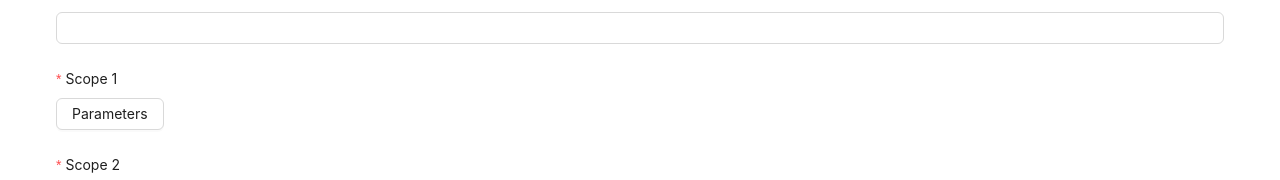
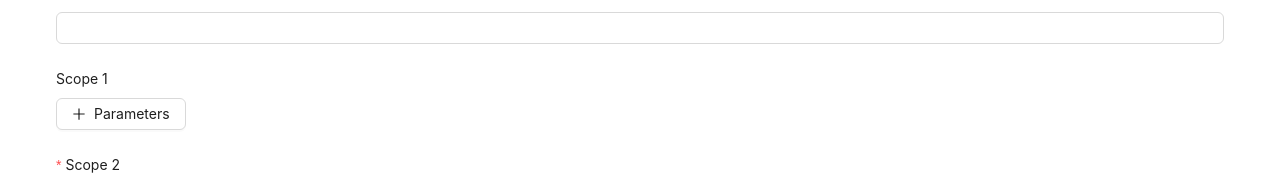
Before and after one commit to vmkmanokumar/GHG-Conversion-Factors, a Next.js app: page /DataEntery in a window 1280 px wide. Shown: the part 444-624 px from the top of the page. Built offline with nearby package versions, Linux system fonts and the light colour scheme; no server answers.

Commit message:
data added successFully

```diff
--- a/src/app/(Scopes)/ScopeOne/Activities/parameterAndUnit/page.js
+++ b/src/app/(Scopes)/ScopeOne/Activities/parameterAndUnit/page.js
@@ -2,15 +2,17 @@
 import React, { useEffect, useState, useCallback } from "react";
 import { Disclosure } from "@headlessui/react";
 import { ChevronDown } from "lucide-react";
-import { Input, Select, Button } from "antd";
+import { Input, Select, Button ,message} from "antd";
 import { motion } from "framer-motion";
 import { useScopeOne } from "../../Context/ScopeOneContext";
 
 const { Option } = Select;
 
-export default function ParametersAndUnits() {
+export default function ParametersAndUnits({setScopeOneTotal,scopeOneTotal}) {
   const { selectedFuels, setSelectedFuels } = useScopeOne();
   const [biogas, setBiogas] = useState([]);
+  const [messageApi, contextHolder] = message.useMessage();
+
 
   console.log("Selected Fuels:", selectedFuels);
 
@@ -38,7 +40,7 @@ export default function ParametersAndUnits() {
     console.log("Payload to be sent:", payload); // Check the transformed payload
 
     try {
-      const response = await fetch("https://ghg-conversion-factors-backend.vercel.app/DataEntery/Scope1", {
+      const response = await fetch("http://127.0.0.1:5000/DataEntery/Scope1", {
         method: "POST",
         headers: {
           "Content-Type": "application/json",   // ✅ Fixed header format
@@ -49,6 +51,10 @@ export default function ParametersAndUnits() {
       if (response.ok) {
         const data = await response.json();
         console.log("Data successfully sent:", data);
+        setScopeOneTotal(data.ScopeOneTotal)
+        messageApi.success(data.message)
+
+
       } else {
         console.error("Failed to send data:", response.status);
       }
@@ -114,6 +120,8 @@ export default function ParametersAndUnits() {
   };
 
   return (
+    <>
+    {contextHolder}
     <div className="flex flex-col  justify-between items-center bg-[#effbf7]  md:w-[768px] lg:w-[650px] md:mx-auto mt-10 md:mt-20 lg:mt-10 p-4 md:p-6 rounded-xl shadow-lg flex-grow min-h-[515px]">
       {/* Title */}
       <div className="w-full mb-4">
@@ -238,5 +246,6 @@ export default function ParametersAndUnits() {
         </Button>
       </div>
     </div>
+    </>
   );
 }
--- a/src/app/DataEntery/page.js
+++ b/src/app/DataEntery/page.js
@@ -1,7 +1,7 @@
 "use client";
 import React, { useEffect, useState } from "react";
 import { Table, Input, Button, DatePicker, Select, message, Segmented, Form, Drawer, Space, Modal } from "antd";
-import { BarsOutlined, AppstoreAddOutlined, PoweroffOutlined, SyncOutlined } from "@ant-design/icons";
+import { BarsOutlined, AppstoreAddOutlined, PoweroffOutlined, SyncOutlined,PlusOutlined } from "@ant-design/icons";
 import dayjs from "dayjs";
 import { useRouter } from "next/navigation";
 import { useScopeOne } from "../(Scopes)/ScopeOne/Context/ScopeOneContext";
@@ -12,6 +12,7 @@ const { confirm } = Modal;
 const { Option } = Select;
 
 const DataTable = () => {
+  const[scopeOneTotal,setScopeOneTotal] = useState(null);
   const { data, setData ,userId } = useScopeOne();
   const router = useRouter();
   const [view, setView] = useState("DataEntry");
@@ -65,7 +66,7 @@ const DataTable = () => {
       username: values.username || "Unknown",
       shift: values.shift || "",
       goods_produced: values.goodsProduced || 0,
-      scope1: values.scope1 || 0,
+      scope1: scopeOneTotal || 0,
       scope2: values.scope2 || 0,
       co2_emitted: Number(values.scope1 || 0) + Number(values.scope2 || 0),
     };
@@ -204,8 +205,8 @@ const DataTable = () => {
           <Input type="number" />
         </Form.Item>
 
-        <Form.Item label="Scope 1" name="scope1" rules={[{ required: true}]}>
-          <Button  onClick={showLargeDrawer}>Parameters</Button>
+        <Form.Item label="Scope 1" name="scope1">
+          <Button  onClick={showLargeDrawer} icon={<PlusOutlined />}>Parameters</Button><span className="ml-3">{scopeOneTotal}</span>
         </Form.Item>
 
         <Form.Item label="Scope 2" name="scope2"  rules={[{ required: true}]}>
@@ -236,7 +237,7 @@ const DataTable = () => {
           </Space>
         }
       >
-      <ParametersAndUnits></ParametersAndUnits>
+      <ParametersAndUnits setScopeOneTotal={setScopeOneTotal}  scopeOneTotal={scopeOneTotal}></ParametersAndUnits>
       </Drawer>
 
     </div>
```
